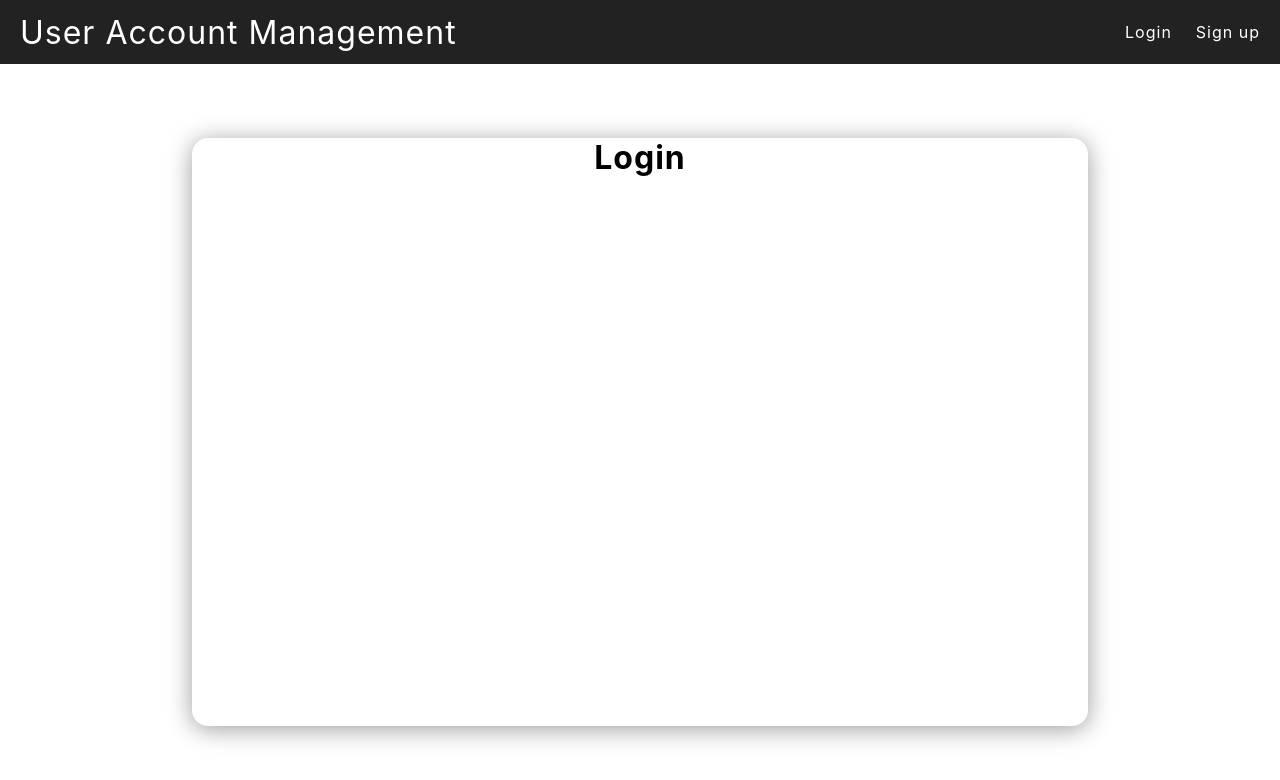
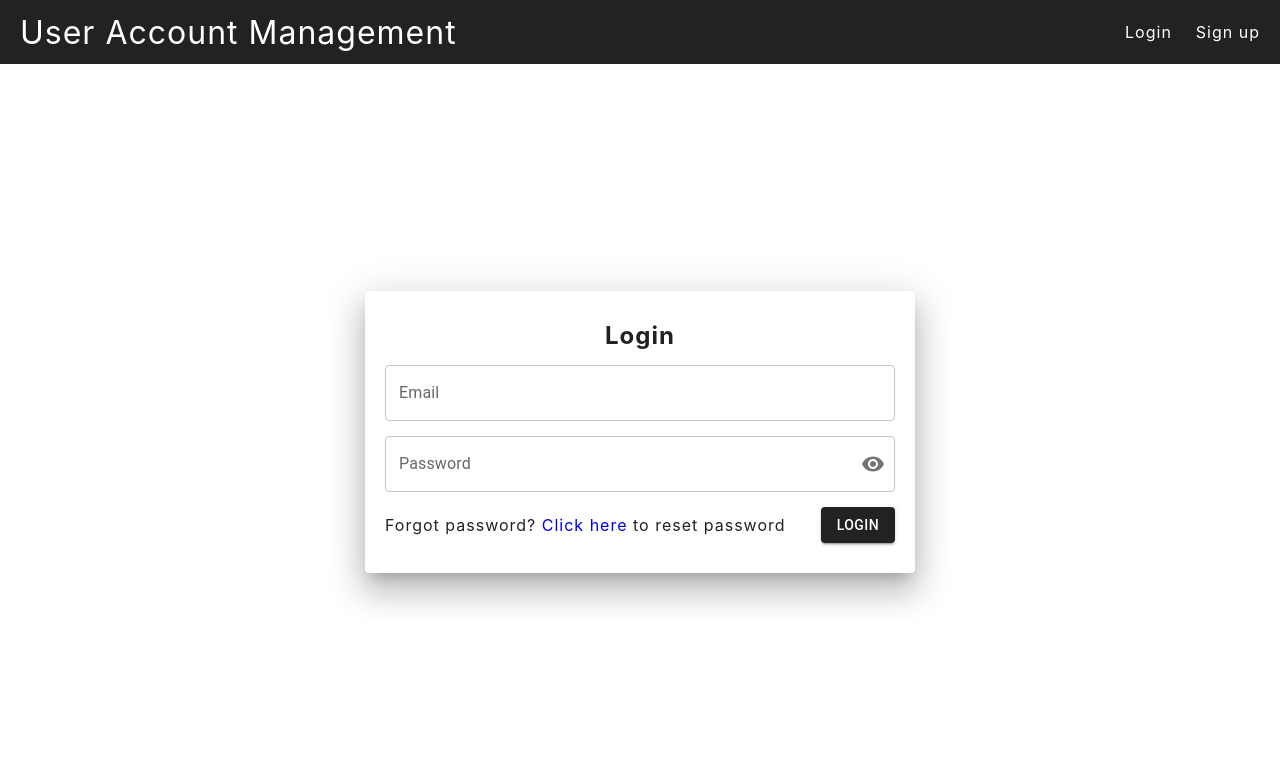
Before and after one commit to seunAwonugba/User-Account-Management, a React (Create React App) app in the folder client/: page /login in a window 1280 px wide. Shown: the top 780 px of the page. Built offline with nearby package versions, Linux system fonts and the light colour scheme.

Commit message:
implement login screen

```diff
--- a/client/src/App.css
+++ b/client/src/App.css
@@ -117,6 +117,12 @@
     justify-content: space-between;
     width: 100%;
     height: auto;
+    padding-top: 15px;
+    /* background-color: #0f5132; */
+}
+
+.button-div a {
+    text-decoration: none;
 }
 
 .message-screen {
--- a/client/src/page/Login.js
+++ b/client/src/page/Login.js
@@ -1,7 +1,153 @@
+import * as React from "react";
+import TextField from "@mui/material/TextField";
+import {
+    Button,
+    FormControl,
+    Grid,
+    InputLabel,
+    OutlinedInput,
+    Paper,
+} from "@mui/material";
+import baseUrl from "../base_url/base-url";
+import { Link, useNavigate } from "react-router-dom";
+import { toast } from "react-toastify";
+import "react-toastify/dist/ReactToastify.css";
+import InputAdornment from "@mui/material/InputAdornment";
+import Visibility from "@mui/icons-material/Visibility";
+import VisibilityOff from "@mui/icons-material/VisibilityOff";
+import IconButton from "@mui/material/IconButton";
+
 export default function Login() {
-    return (
-        <div className="form-cover">
-            <h1>Login</h1>
-        </div>
+    const navigate = useNavigate();
+
+    const paperStyle = { padding: "30px 20px", width: 550 };
+    const marginStyle = { marginTop: "15px" };
+
+    const [email, setEmail] = React.useState("");
+    const [password, setPassword] = React.useState("");
+    const [isLoading, setIsLoading] = React.useState("");
+    const [showPassword, setShowPassword] = React.useState(false);
+
+    const inputChangeHandler = (setFunction, event) => {
+        setFunction(event.target.value);
+    };
+
+    const handleClickShowPassword = () => setShowPassword((show) => !show);
+
+    const handleMouseDownPassword = (event) => {
+        event.preventDefault();
+    };
+
+    const login = async (e) => {
+        e.preventDefault();
+        setIsLoading(true);
+
+        const userResponse = {
+            email,
+            password,
+        };
+
+        try {
+            const response = await baseUrl.post(
+                "/auth/reset-password",
+                userResponse
+            );
+            setIsLoading(false);
+
+            if (response.data.success === true) {
+                navigate("/email-confirmation-sent");
+            } else {
+                setIsLoading(false);
+                toast.error(response.data.data);
+            }
+        } catch (error) {
+            setIsLoading(false);
+
+            toast.error(error.response.data.data);
+        }
+    };
+    return isLoading ? (
+        <body>
+            <h4>Loading...</h4>
+        </body>
+    ) : (
+        <Grid>
+            <Paper elevation={20} style={paperStyle}>
+                <Grid align="center">
+                    <h2>Login</h2>
+                </Grid>
+
+                <form onSubmit={login}>
+                    <TextField
+                        id="outlined-basic"
+                        label="Email"
+                        variant="outlined"
+                        placeholder="Email"
+                        type="email"
+                        style={marginStyle}
+                        value={email}
+                        onChange={(e) => inputChangeHandler(setEmail, e)}
+                        fullWidth
+                    />
+
+                    <FormControl
+                        variant="outlined"
+                        fullWidth
+                        style={marginStyle}
+                    >
+                        <InputLabel htmlFor="outlined-adornment-password">
+                            Password
+                        </InputLabel>
+
+                        <OutlinedInput
+                            id="outlined-adornment-password"
+                            variant="outlined"
+                            placeholder="Password"
+                            type={showPassword ? "text" : "password"}
+                            endAdornment={
+                                <InputAdornment position="end">
+                                    <IconButton
+                                        aria-label="toggle password visibility"
+                                        onClick={handleClickShowPassword}
+                                        onMouseDown={handleMouseDownPassword}
+                                        edge="end"
+                                    >
+                                        {showPassword ? (
+                                            <VisibilityOff />
+                                        ) : (
+                                            <Visibility />
+                                        )}
+                                    </IconButton>
+                                </InputAdornment>
+                            }
+                            value={password}
+                            onChange={(e) => inputChangeHandler(setPassword, e)}
+                            label="Password"
+                        />
+                    </FormControl>
+
+                    <div className="button-div">
+                        <div>
+                            Forgot password?
+                            <Link path="/reset-password-screen">
+                                {" "}
+                                Click here{" "}
+                            </Link>
+                            to reset password
+                        </div>
+
+                        <Button
+                            variant="contained"
+                            style={{
+                                backgroundColor: "#222222",
+                            }}
+                            type="submit"
+                        >
+                            Login
+                        </Button>
+                    </div>
+                </form>
+            </Paper>
+        </Grid>
     );
 }
--- a/client/src/page/SignUp.js
+++ b/client/src/page/SignUp.js
@@ -21,7 +21,7 @@ import IconButton from "@mui/material/IconButton";
 export default function SignUp() {
     const navigate = useNavigate();
 
-    const paperStyle = { padding: "30px 20px", width: 500 };
+    const paperStyle = { padding: "30px 20px", width: 550 };
     const marginStyle = { marginTop: "15px" };
 
     const [firstName, setFirstName] = React.useState("");
```
Also changed, not shown: 1 other file (tests, documents, lock files or other folders).
